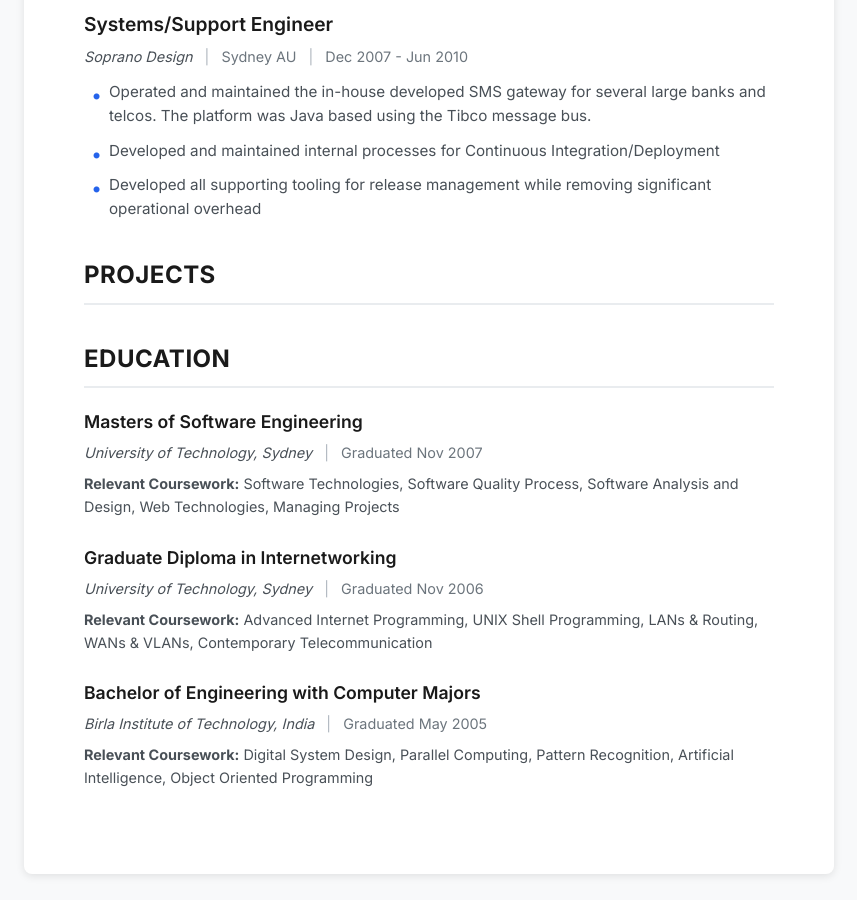
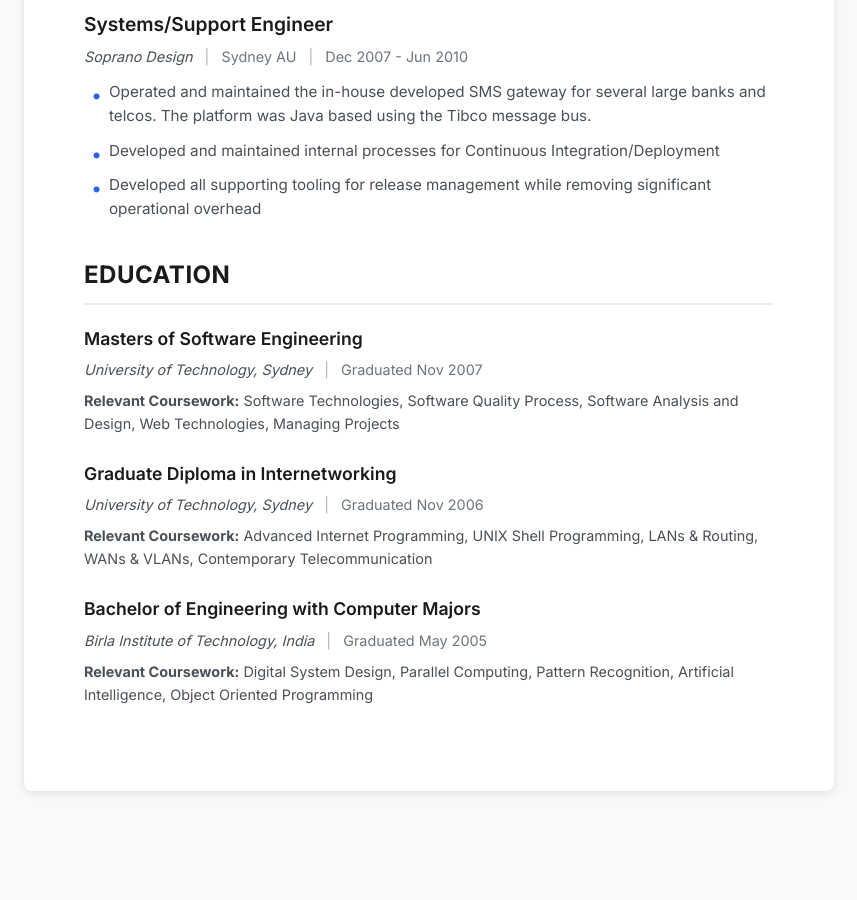
Before and after one commit to ivarrian/ivarrian.github.io, a Jekyll site: the page built from resume.html, in a window 1280 px wide and 900 px high, scrolled down 2389 px. Shown: the whole window, without its empty margins (211-1068 px from the left). Built offline with Jekyll 4.4.1, drawn with Linux system fonts in a browser that asks for light colours.

Commit message:
Removing project section

```diff
--- a/resume.html
+++ b/resume.html
@@ -58,7 +58,7 @@ title: Your Name - Resume
   </section>
 
   <!-- Projects -->
-  <section class="section">
+  <!-- <section class="section">
     <h2>Projects</h2>
     {% for project in site.projects %}
     <div class="project">
@@ -76,7 +76,7 @@ title: Your Name - Resume
       </ul>
     </div>
     {% endfor %}
-  </section>
+  </section> -->
 
   <!-- Education -->
   <section class="section">
```
